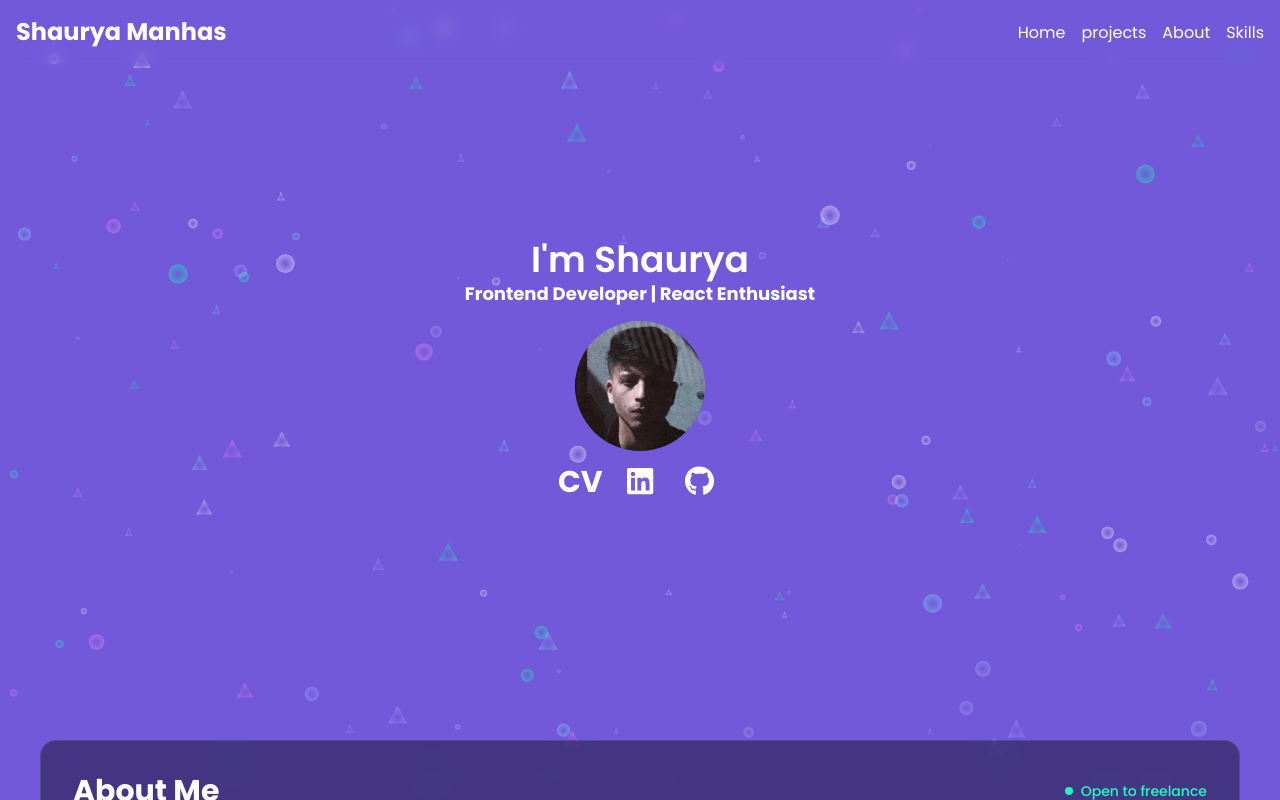
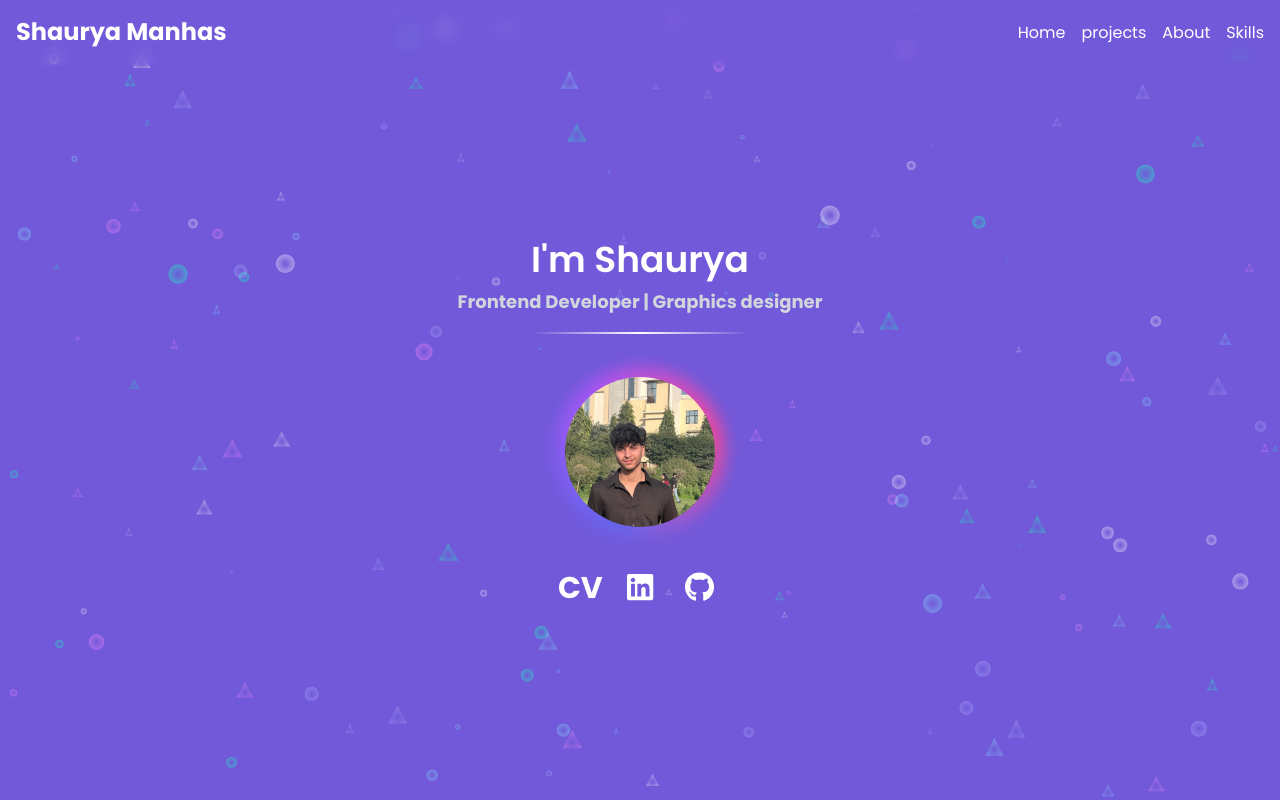
Before and after one commit to SHAURYAMANHAS64/Portifolio-Website, a React (Vite) app: page / in a window 1280 px wide. Shown: the top 800 px of the page. Built offline with nearby package versions, Linux system fonts and the light colour scheme.

Commit message:
Update animated text and bouncy pic components

```diff
--- a/src/components/AnimatedText.jsx
+++ b/src/components/AnimatedText.jsx
@@ -2,10 +2,44 @@ import { motion, useAnimation, AnimatePresence } from "framer-motion";
 import { useInView } from "react-intersection-observer";
 import { useEffect, useState } from "react";
 
+const textVariants = [
+  {
+    heading: "Welcome To My",
+    subtext: "Portfolio Website",
+  },
+  {
+    heading: "I'm Shaurya",
+    subtext: "Frontend Developer | Graphics designer",
+  },
+  {
+    heading: "I Build",
+    subtext: "Designs & Responsive Web Experience",
+  },
+  {
+    heading: "Let's Connect",
+    subtext: "Scroll down to explore my work",
+  },
+];
+
+const textAnimation = {
+  initial: { opacity: 0, y: 40, filter: "blur(8px)" },
+  animate: { opacity: 1, y: 0, filter: "blur(0px)" },
+  exit: { opacity: 0, y: -40, filter: "blur(8px)" },
+};
+
+const letterAnimation = {
+  hidden: { opacity: 0, y: 20 },
+  visible: (i) => ({
+    opacity: 1,
+    y: 0,
+    transition: { delay: i * 0.04, duration: 0.4, ease: "easeOut" },
+  }),
+};
+
 function AnimatedText() {
   const controls = useAnimation();
-  const [ref, inView] = useInView();
-  const [showAltText, setShowAltText] = useState(false);
+  const [ref, inView] = useInView({ threshold: 0.3 });
+  const [index, setIndex] = useState(0);
 
   useEffect(() => {
     if (inView) {
@@ -16,11 +50,13 @@ function AnimatedText() {
   }, [inView, controls]);
 
   useEffect(() => {
-    const timer = setTimeout(() => {
-      setShowAltText(true);
-    }, 3000); // Change text after 3 seconds
-    return () => clearTimeout(timer);
+    const interval = setInterval(() => {
+      setIndex((prev) => (prev + 1) % textVariants.length);
+    }, 3500);
+    return () => clearInterval(interval);
   }, []);
+
+  const currentText = textVariants[index];
 
   return (
     <motion.div
@@ -31,31 +67,44 @@ function AnimatedText() {
       className="bg-transparent"
     >
       <AnimatePresence mode="wait">
-        {showAltText ? (
+        <motion.div
+          key={index}
+          variants={textAnimation}
+          initial="initial"
+          animate="animate"
+          exit="exit"
+          transition={{ duration: 0.6, ease: [0.25, 0.46, 0.45, 0.94] }}
+          className="flex flex-col items-center gap-2"
+        >
+          <h2 className="text-4xl font-semibold">
+            {currentText.heading.split("").map((char, i) => (
+              <motion.span
+                key={`${index}-${i}`}
+                custom={i}
+                variants={letterAnimation}
+                initial="hidden"
+                animate="visible"
+                className="inline-block"
+              >
+                {char === " " ? "\u00A0" : char}
+              </motion.span>
+            ))}
+          </h2>
+          <motion.p
+            className="text-lg text-gray-300"
+            initial={{ opacity: 0, y: 10 }}
+            animate={{ opacity: 1, y: 0 }}
+            transition={{ delay: 0.4, duration: 0.5, ease: "easeOut" }}
+          >
+            {currentText.subtext}
+          </motion.p>
           <motion.div
-            key="alt"
-            initial={{ opacity: 0, y: 50 }}
-            animate={{ opacity: 1, y: 0 }}
-            exit={{ opacity: 0, y: -50 }}
-
-            transition={{ duration: 1, ease: "easeOut" }}
-          >
-            <h2 className="text-4xl font-semibold">I'm Shaurya</h2>
-            <p className="text-lg">Frontend Developer | React Enthusiast</p>
-          </motion.div>
-        ) : (
-          <motion.div
-            key="main"
-            initial={{ opacity: 0, y: 50 }}
-            animate={{ opacity: 1, y: 0 }}
-            exit={{ opacity: 0, y: -50 }}
-
-            transition={{ duration: 1, ease: "easeOut" }}
-          >
-            <h2 className="text-4xl font-semibold">Welcome To My </h2>
-            <p className="text-lg">Portfolio Website</p>
-          </motion.div>
-        )}
+            className="mt-2 h-0.5 bg-gradient-to-r from-transparent via-current to-transparent"
+            initial={{ width: 0 }}
+            animate={{ width: "60%" }}
+            transition={{ delay: 0.6, duration: 0.8, ease: "easeOut" }}
+          />
+        </motion.div>
       </AnimatePresence>
     </motion.div>
   );
--- a/src/components/Bouncypic.jsx
+++ b/src/components/Bouncypic.jsx
@@ -1,34 +1,107 @@
-import { motion, useAnimation } from "framer-motion";
-import React, { useEffect } from "react";
-import { useInView } from "react-intersection-observer";
+import { motion, AnimatePresence } from "framer-motion";
+import React, { useState } from "react";
 
-function Bouncypic(){
-  const Ball = {
-    width: 100,
-    height: 100,
-    borderRadius: "50%",
-    backgroundImage: "url('/shaurya.jpg')",
-    backgroundRepeat: "no-repeat",
-    backgroundPosition: "center",
-    backgroundSize: "contain",
-    // position: "absolute",
-    top: "47%",
-    // left: "47%",
-    transform: "translate(50%, 50%)",
+function Bouncypic() {
+  const [isHovered, setIsHovered] = useState(false);
 
-  }
   return (
-    <motion.div
-      style={Ball}
-      initial={{ opacity: 0, scale: 0.5 }}
-      animate={{ opacity: 1, scale: 1.3 }}
-      transition={{
-        duration: 0.8,
-        delay: 1,
-        ease: [0, 0.71, 0.2, 1.01],
+    <div
+      style={{
+        position: "relative",
+        display: "inline-flex",
+        alignItems: "center",
+        justifyContent: "center",
+        width: 180,
+        height: 180,
       }}
-    />
+    >
+      {/* Glowing ring behind the image */}
+      <motion.div
+        style={{
+          position: "absolute",
+          width: 170,
+          height: 170,
+          borderRadius: "50%",
+          background:
+            "conic-gradient(from 0deg, #6366f1, #a855f7, #ec4899, #6366f1)",
+          filter: isHovered ? "blur(12px)" : "blur(8px)",
+          zIndex: 0,
+        }}
+        animate={{
+          rotate: 360,
+          scale: isHovered ? 1.1 : 1,
+        }}
+        transition={{
+          rotate: { duration: 4, repeat: Infinity, ease: "linear" },
+          scale: { duration: 0.3, ease: "easeOut" },
+        }}
+      />
+
+      {/* Main image */}
+      <motion.div
+        style={{
+          width: 150,
+          height: 150,
+          borderRadius: "50%",
+          backgroundImage: "url('/shaurya123.jpeg')",
+          backgroundRepeat: "no-repeat",
+          backgroundPosition: "center",
+          backgroundSize: "cover",
+          cursor: "pointer",
+          zIndex: 1,
+        }}
+        initial={{ opacity: 0, scale: 0, filter: "blur(20px)" }}
+        animate={{
+          opacity: 1,
+          scale: 1,
+          filter: "blur(0px)",
+        }}
+        transition={{
+          duration: 1,
+          ease: [0.16, 1, 0.3, 1],
+        }}
+        onHoverStart={() => setIsHovered(true)}
+        onHoverEnd={() => setIsHovered(false)}
+        whileHover={{
+          scale: 1.08,
+          boxShadow: "0 0 40px rgba(139, 92, 246, 0.5)",
+          transition: { duration: 0.3, ease: "easeOut" },
+        }}
+        whileTap={{
+          scale: 0.95,
+          transition: { duration: 0.15 },
+        }}
+      />
+
+      {/* Subtle floating particles on hover */}
+      <AnimatePresence>
+        {isHovered &&
+          [...Array(6)].map((_, i) => (
+            <motion.div
+              key={i}
+              style={{
+                position: "absolute",
+                width: 4,
+                height: 4,
+                borderRadius: "50%",
+                background: "rgba(168, 85, 247, 0.8)",
+                zIndex: 2,
+                pointerEvents: "none",
+              }}
+              initial={{ x: 0, y: 0, opacity: 1, scale: 1 }}
+              animate={{
+                x: Math.cos((i * 60 * Math.PI) / 180) * 100,
+                y: Math.sin((i * 60 * Math.PI) / 180) * 100,
+                opacity: 0,
+                scale: 0,
+              }}
+              exit={{ opacity: 0 }}
+              transition={{ duration: 0.8, ease: "easeOut" }}
+            />
+          ))}
+      </AnimatePresence>
+    </div>
   );
 }
 
-export default Bouncypic
+export default Bouncypic;
```
Also changed, not shown: public/shaurya123.jpeg (added).
